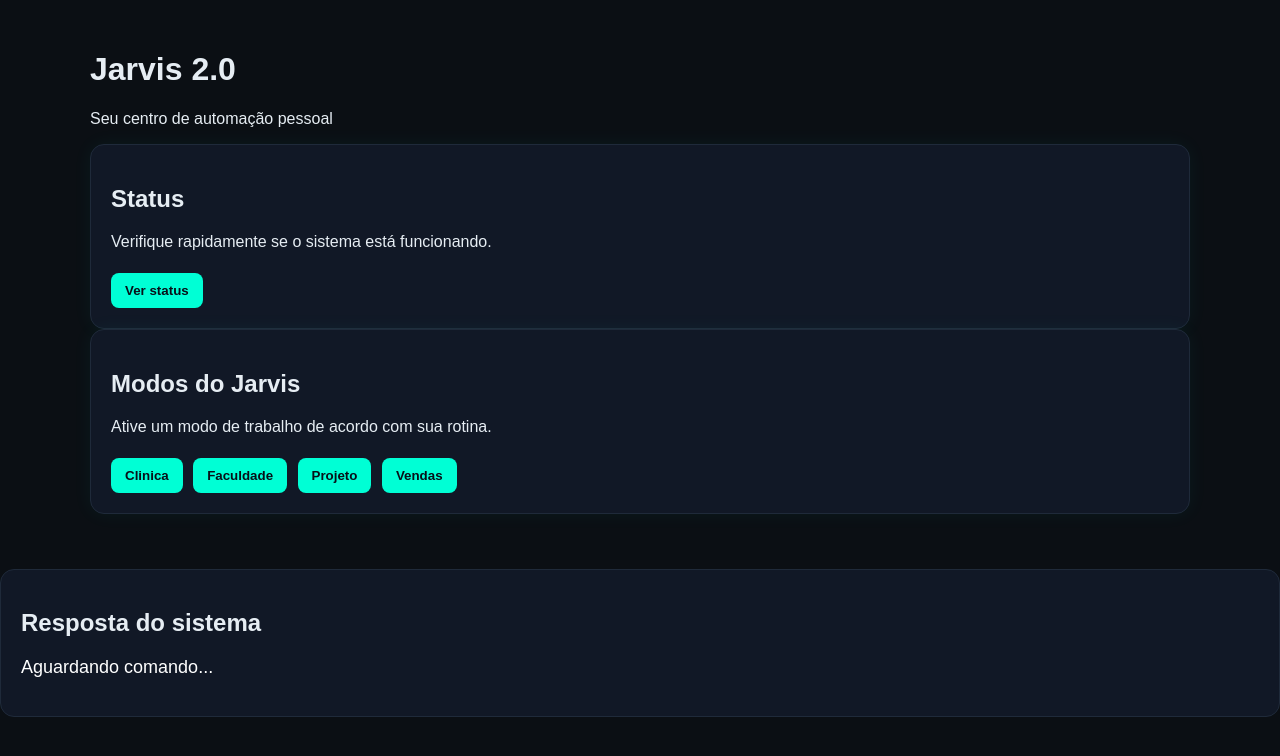
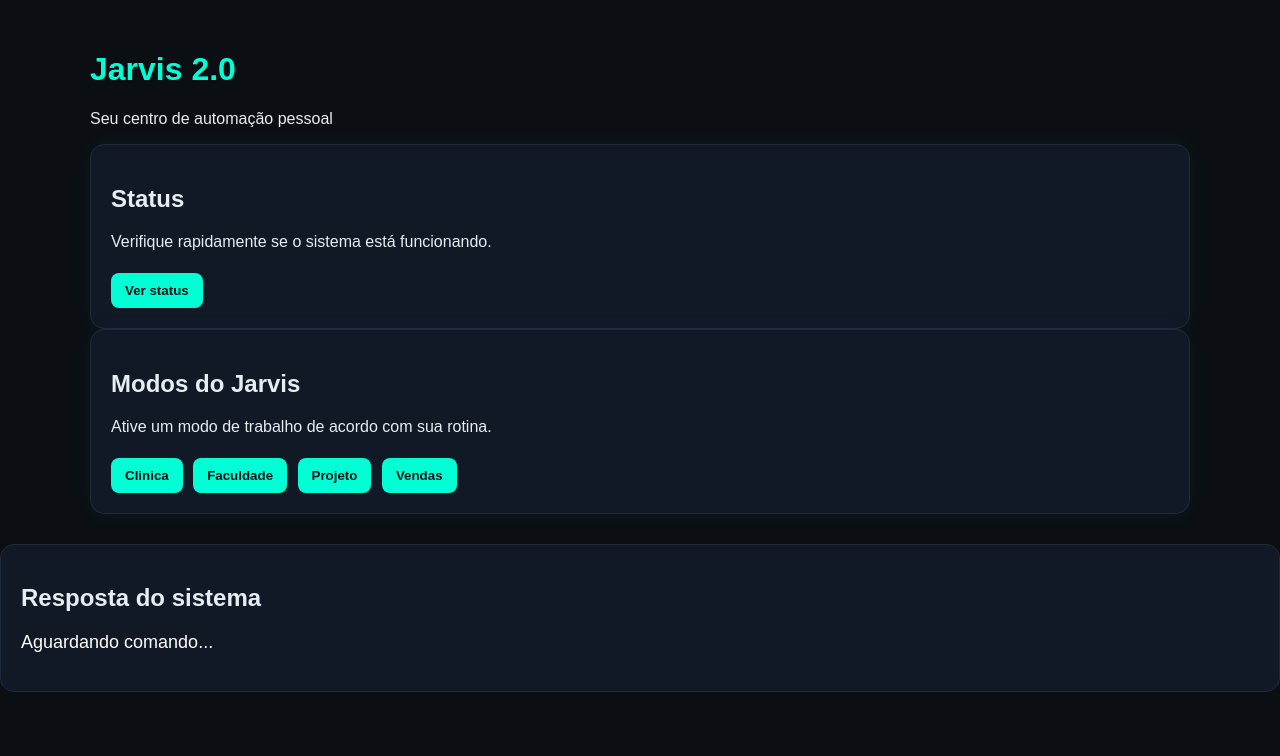
Before and after one commit to lucascomercialk-arch/Jarvis-AI-Assistant, a Flask app: page / in a window 1280 px wide. Shown: the top 756 px of the page. Run offline with Flask 3, Linux system fonts and the light colour scheme.

Commit message:
small changes in styles

```diff
--- a/templates/dashboard.html
+++ b/templates/dashboard.html
@@ -18,6 +18,7 @@
             max-width: 1100px;
             margin: 0 auto;
             padding: 30px;
+
         }
         .header h1{
             margin: 0;
@@ -27,6 +28,13 @@
         .header p {
             margin-top: 8px;
             color: #9fb0c0;
+
+        .grid{
+            display: grid;
+            grid-template-columns: repeat(auto-fit, minmax(260px, 1fr));
+            gap: 20px;
+        }
+
         }
         .card {
             background: #111826;
@@ -36,6 +44,9 @@
             box-shadow: 0 0 20px rgba(0, 255, 213, 0.05);
         }
 
+        h1{
+            color: #00ffd5;
+        }
 
         button {
             background-color: #00ffd5;
@@ -54,6 +65,7 @@
 
         .resposta-box {
             margin-top: 25px;
+            margin: 0 auto;
             background: #111826;
             border: 1px solid #1f2a3a;
             border-radius: 14px;
```
